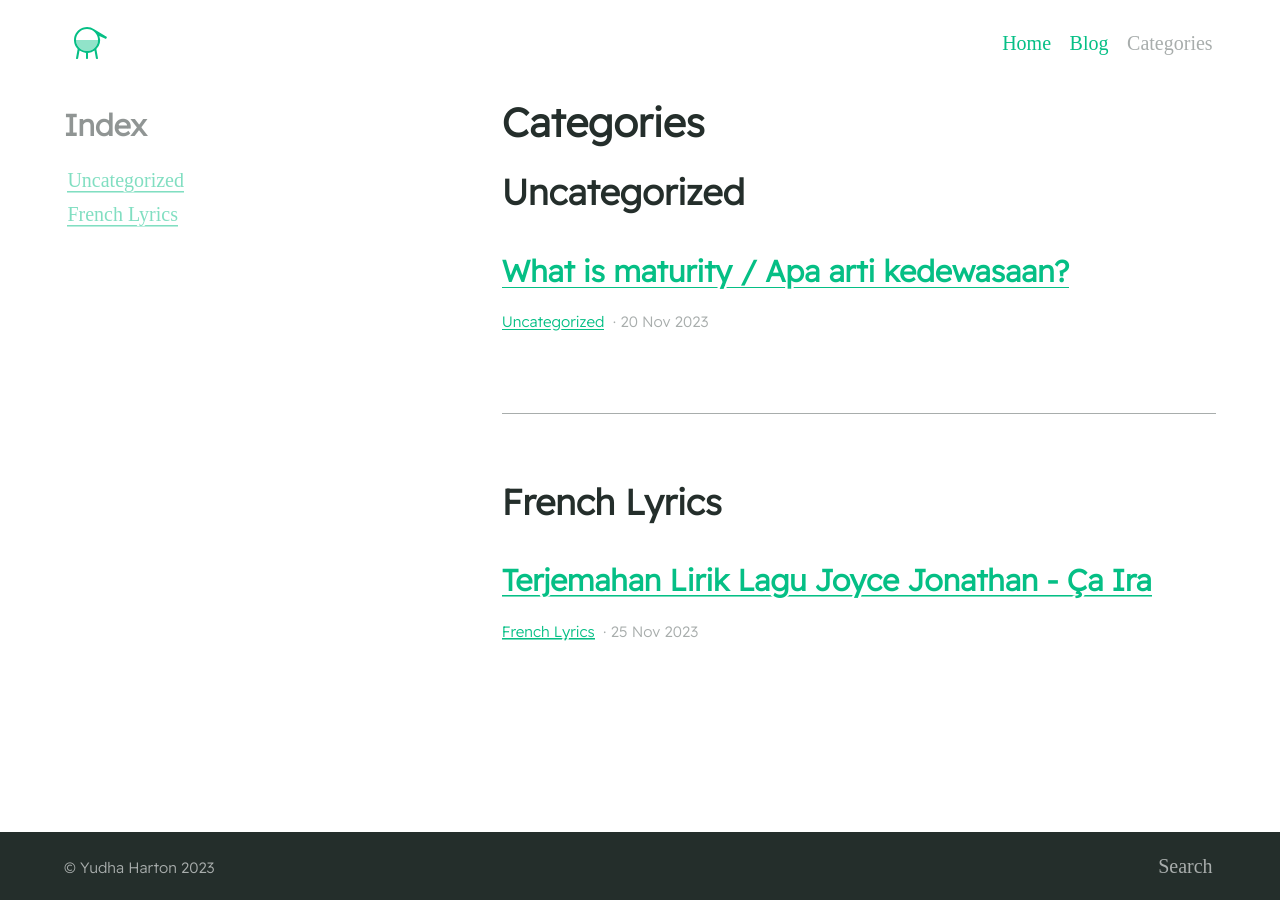
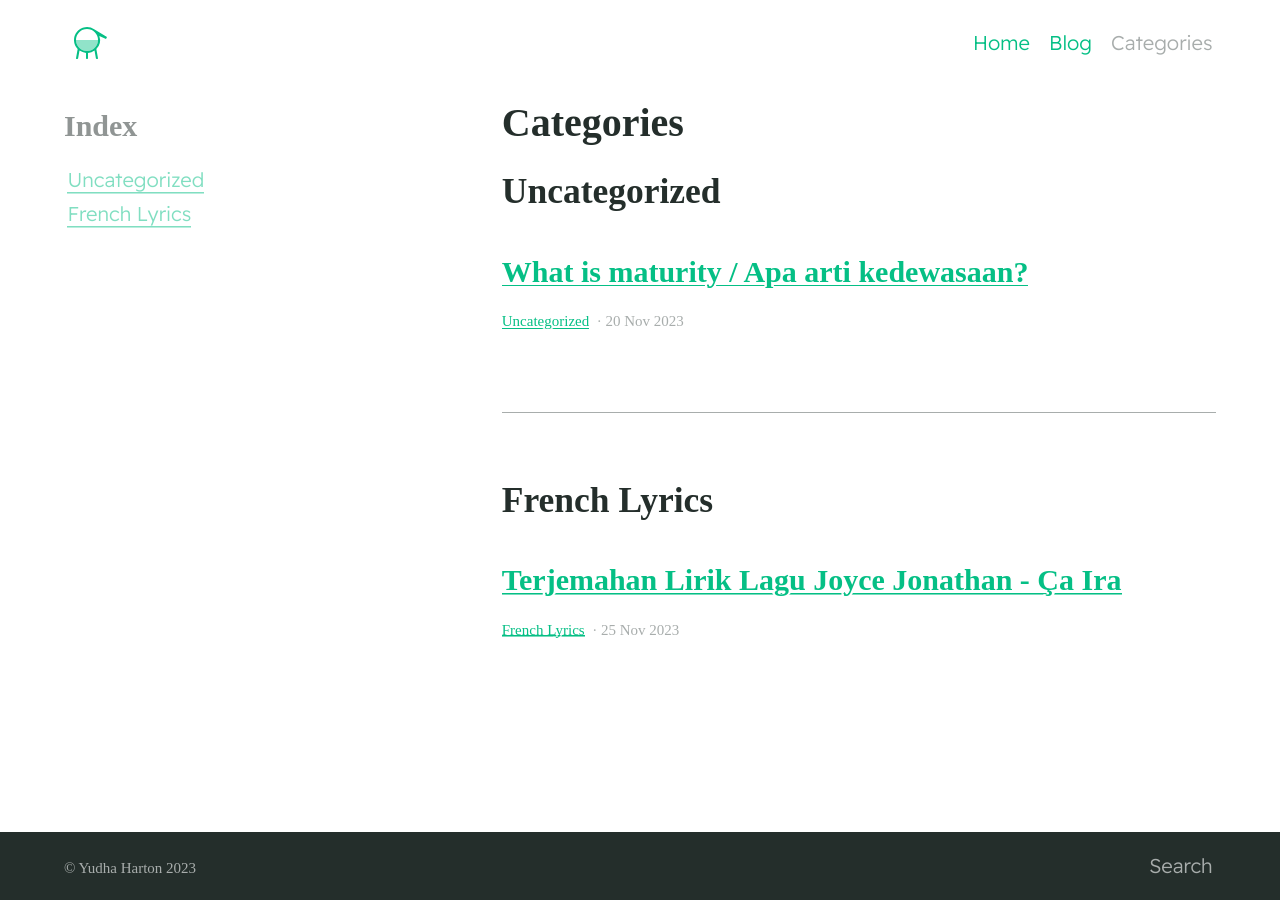
Before and after one commit to yudhaharton/yudhaharton.github.io, a Jekyll site: the page built from categories.md, in a window 1280 px wide. Built offline with Jekyll 4.4.1, drawn with Linux system fonts in a browser that asks for light colours; some web fonts are replaced.

Commit message:
Update _settings.scss

```diff
--- a/_sass/_settings.scss
+++ b/_sass/_settings.scss
@@ -15,7 +15,7 @@
 
 // Typography
 $bodytype: (
-  font-family: "Plus Jakarta Sans, serif",
+  font-family: "Readex Pro, serif",
   regular: 400,
   bold: 700,
   italic: italic,
@@ -23,7 +23,7 @@
 ) !default;
 
 $headingtype: (
-  font-family: '"Readex Pro", serif',
+  font-family: '"Gabarito", serif',
   regular: 400,
   bold: 700,
   cap-height: 0.75
```
